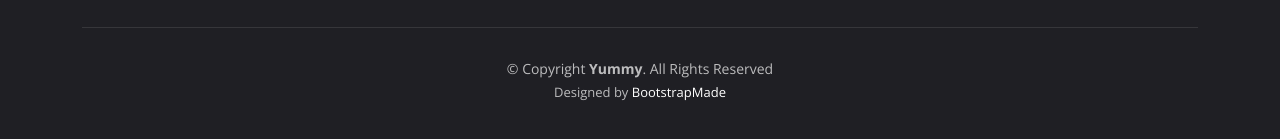
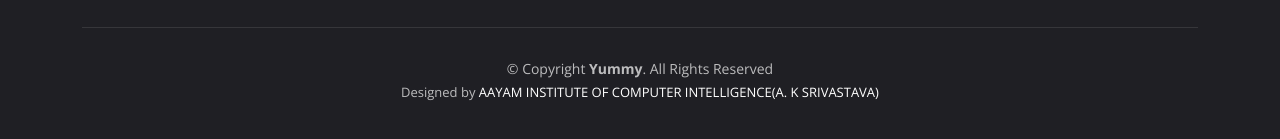
Before and after one commit to SriAbhay/jashnmakers, a plain HTML site: page index.html in a window 1280 px wide. Shown: the part 9031-9170 px from the top of the page. Drawn offline with nearby package versions, Linux system fonts and the light colour scheme.

Commit message:
UPDATE INDEX.HTML

```diff
--- a/index.html
+++ b/index.html
@@ -1061,7 +1061,7 @@
         <!-- You can delete the links only if you purchased the pro version. -->
         <!-- Licensing information: https://bootstrapmade.com/license/ -->
         <!-- Purchase the pro version with working PHP/AJAX contact form: https://bootstrapmade.com/yummy-bootstrap-restaurant-website-template/ -->
-        Designed by <a href="https://bootstrapmade.com/">BootstrapMade</a>
+        Designed by <a href="https://bootstrapmade.com/">AAYAM INSTITUTE OF COMPUTER INTELLIGENCE(A. K SRIVASTAVA)</a>
       </div>
     </div>
 
```
